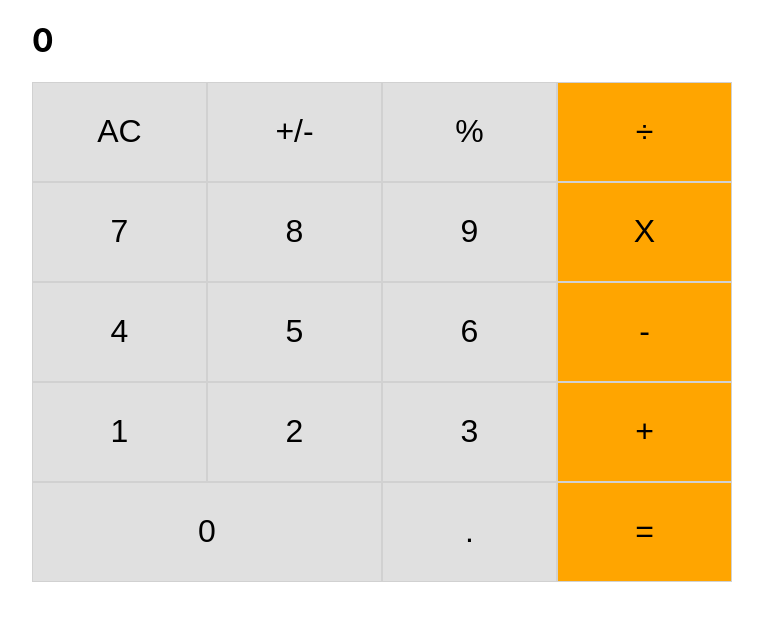
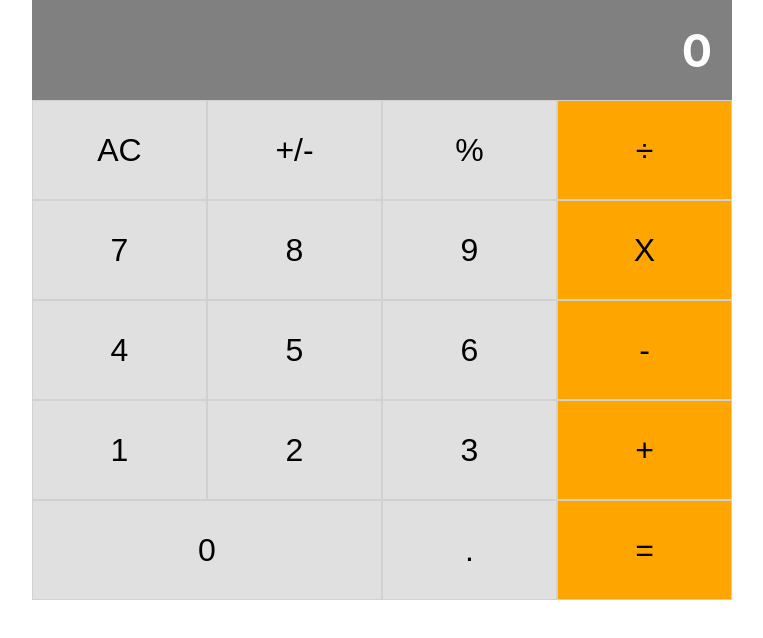
Before and after one commit to imhta/calculator, a React (Create React App) app: page / in a window 1280 px wide. Shown: the top 638 px of the page, without its empty margins (258-1021 px from the left). Built offline with nearby package versions, Linux system fonts and the light colour scheme.

Commit message:
:art: style the display component

```diff
--- a/src/components/Display.jsx
+++ b/src/components/Display.jsx
@@ -3,7 +3,7 @@ import './Display.scss';
 import PropTypes from 'prop-types';
 
 function Display({ result }) {
-  return <h1>{result}</h1>;
+  return <div className="Display"><p>{result}</p></div>;
 }
 
 Display.propTypes = {
--- a/src/components/Display.scss
+++ b/src/components/Display.scss
@@ -0,0 +1,12 @@
+.Display{
+    display: flex;
+    flex-direction: column;
+    justify-content: center;
+    height: 100px;
+    background-color: grey;
+    color: white;
+    font-size: 45px;
+    font-weight: bold;
+    padding: 0px 20px;
+    text-align: right;
+}
```
